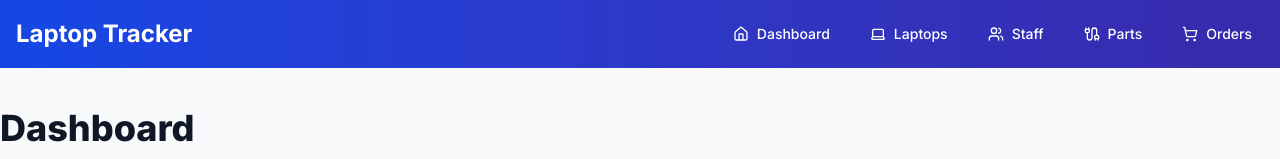
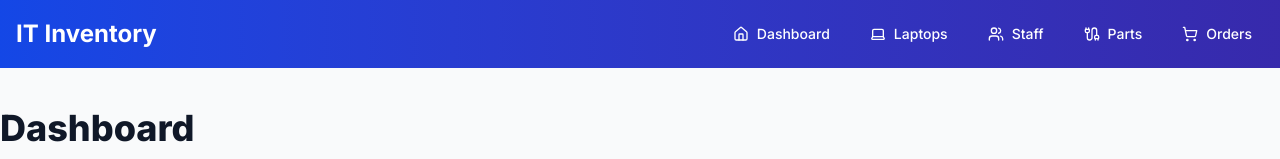
Before and after one commit to digitalight/it-inventory, a Next.js app: page / in a window 1280 px wide. Shown: the top 159 px of the page. Built offline with nearby package versions, Linux system fonts and the light colour scheme; no server answers; the database is empty.

Commit message:
Update title

```diff
--- a/app/layout.tsx
+++ b/app/layout.tsx
@@ -25,7 +25,7 @@ export default function RootLayout({
         <nav className="bg-gradient-to-r from-blue-700 to-indigo-800 p-4 text-white shadow-lg">
           <div className="container mx-auto flex justify-between items-center">
             <Link href="/" passHref>
-              <span className="text-2xl font-bold cursor-pointer hover:text-blue-200 transition-colors">Laptop Tracker</span>
+              <span className="text-2xl font-bold cursor-pointer hover:text-blue-200 transition-colors">IT Inventory</span>
             </Link>
             <div className="flex items-center space-x-4">
               <Link href="/" passHref>
```
